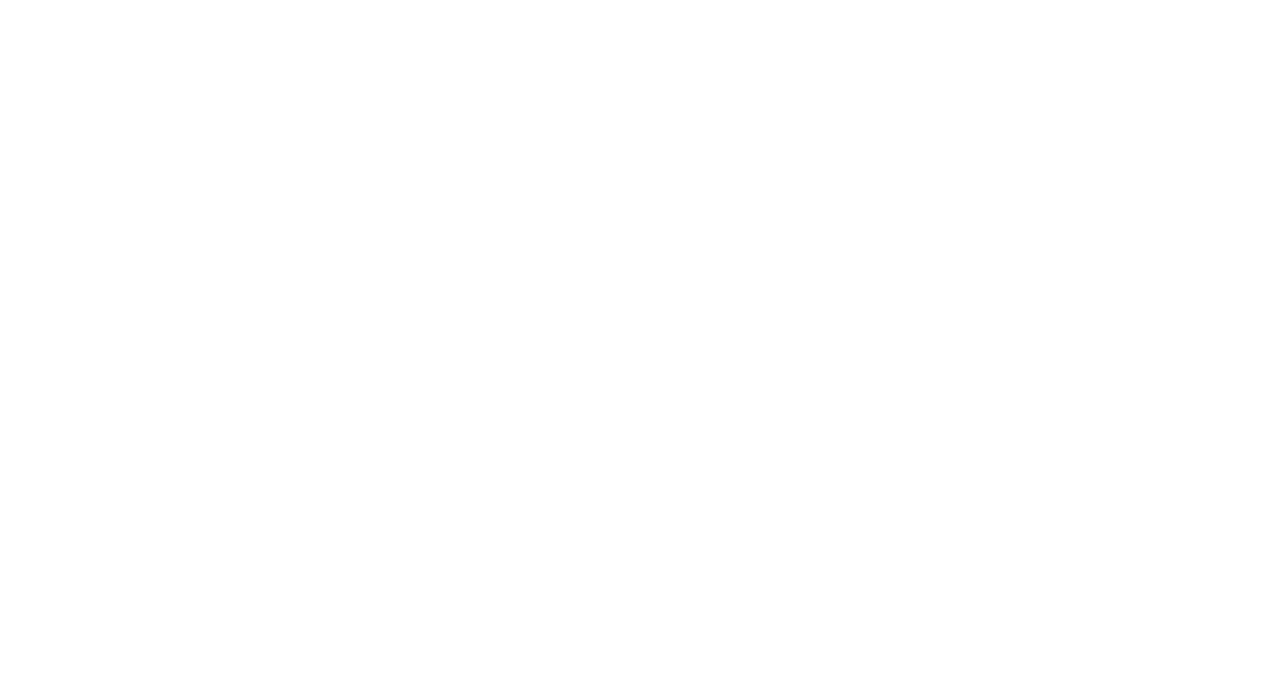
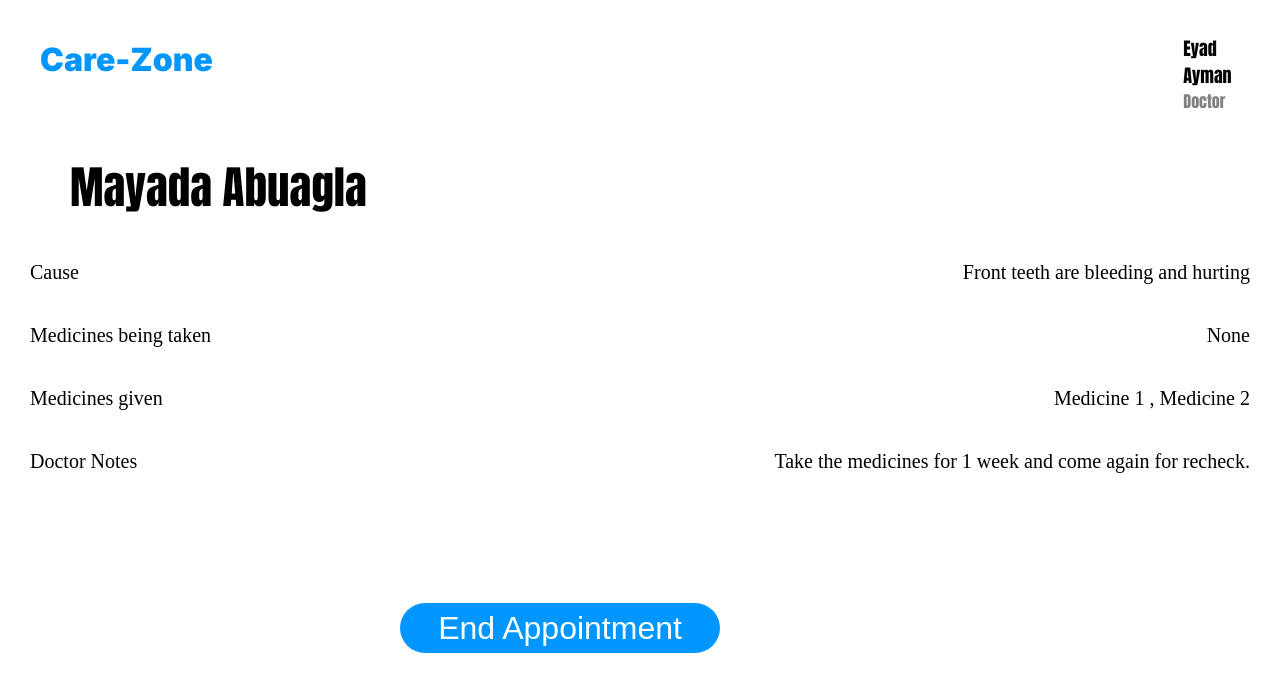
Before and after one commit to Redfield-13/clinic, a React (Create React App) app: page /signin/doctor02 in a window 1280 px wide. Before the commit this address had no page. Shown: the top 692 px of the page. Built offline with nearby package versions, Linux system fonts and the light colour scheme.

Commit message:
doctor02 done

```diff
--- a/src/App.css
+++ b/src/App.css
@@ -418,3 +418,22 @@
 .mid.nd.ls{
     margin-top: 40px;
 }
+
+.causes{
+    display: flex;
+    justify-content: space-between;
+    margin-left: 30px;
+    margin-right: 30px;
+    margin-top: 40px;
+}
+
+.causes p{
+    font-size: 20px;
+}
+
+.signin.app{
+    margin-top: 130px;
+    margin-right: 0;
+    margin-left: 400px;
+    width:320px ;
+}
--- a/src/App.js
+++ b/src/App.js
@@ -7,6 +7,7 @@
 import Manager from './components/signs/manager'
 import Recp from './components/signs/recp'
 import Doctor from './components/signs/doctor'
+import Doctor02 from './components/signs/doctor02'
 
 function App() {
   return (
@@ -19,6 +20,7 @@
         <Route path='/signin/manager' element={<Manager></Manager>}></Route>
         <Route path='/signin/recp' element={<Recp></Recp>}></Route>
         <Route path='/signin/doctor' element={<Doctor></Doctor>}></Route>
+        <Route path='/signin/doctor02' element={<Doctor02></Doctor02>}></Route>
       </Routes>
     </BrowserRouter>
   );
--- /dev/null
+++ b/src/components/signs/doctor02.js
@@ -0,0 +1,38 @@
+import React from 'react'
+
+function doctor02() {
+  return (
+    <div>
+        <div className="header">
+            <div className="logo nd">Care-Zone</div>
+            <div className='right'>
+                <p className='name'>Eyad Ayman</p>
+                <p className='desc'>Doctor</p>
+            </div>
+        </div>
+        <div className="mid nd ls">Mayada Abuagla</div>
+        <div className="details">
+            <div className="causes">
+                <p className='st'>Cause</p>
+                <p>Front teeth are bleeding and hurting</p>
+            </div>
+            <div className="causes">
+                <p className='st'>Medicines being taken</p>
+                <p>None</p>
+            </div>
+            <div className="causes">
+                <p className='st'>Medicines given</p>
+                <p>Medicine 1 , Medicine 2</p>
+            </div>
+            <div className="causes">
+                <p className='st'>Doctor Notes</p>
+                <p>Take the medicines for 1 week and come again for recheck.</p>
+            </div>
+        </div>
+
+        <button className='signin app'>End Appointment</button>
+    </div>
+  )
+}
+
+export default doctor02
```
